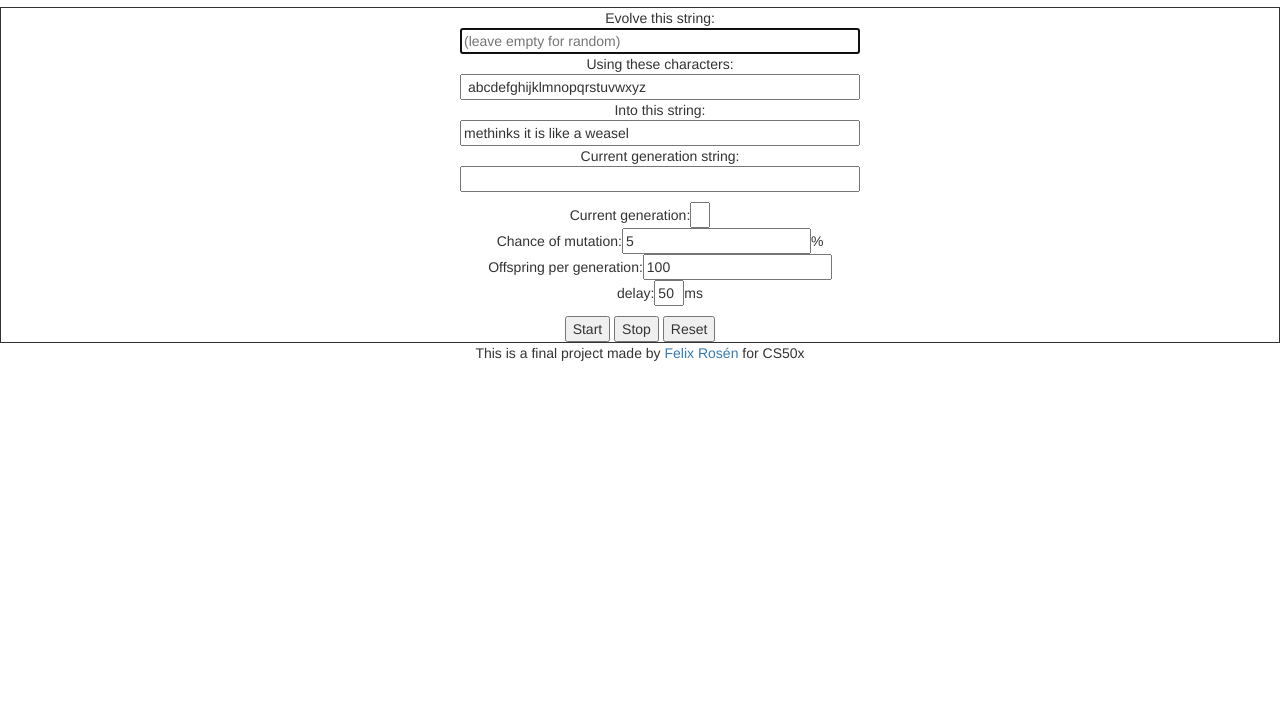
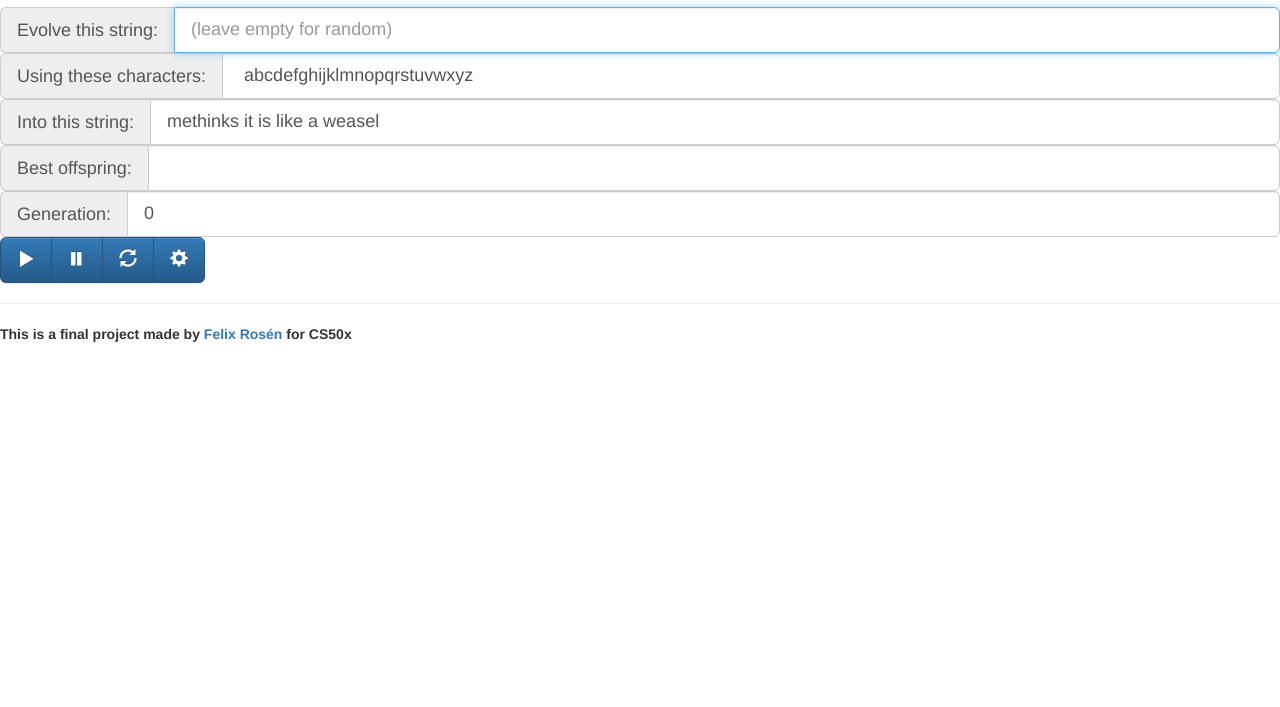
Before and after one commit to TheFelixR/Weasle-Program, a plain HTML site: page index.html in a window 1280 px wide. Shown: the part 93-800 px from the top of the page. Drawn offline with nearby package versions, Linux system fonts and the light colour scheme.

Commit message:
update index.html
Added boostrap functionalities

```diff
--- a/index.html
+++ b/index.html
@@ -2,17 +2,23 @@
 
 <html>
 	<head>
-		<!-- My own CSS -->
-        <link rel="stylesheet" type="text/css" href="style.css">
+    	<!-- jQuery and bootstrap js files -->
+    	<script src="https://ajax.googleapis.com/ajax/libs/jquery/1.9.1/jquery.min.js"></script>
+    	<script src="https://maxcdn.bootstrapcdn.com/bootstrap/3.3.6/js/bootstrap.min.js"></script>
         <!-- My own JavaScript -->
-        <script src="scripts.js"></script>
+        <script type="text/javascript" src="handler.js"></script>
+        <script type="text/javascript" src="functions.js"></script>
         <!-- character encoding so that it will be easier for mobile devices -->
         <meta charset="utf-8">
 	    <meta name="viewport" content="width=device-width, initial-scale=1">
 	    <!-- bootstraps css files (CDN) -->
 	    <link rel="stylesheet" href="https://maxcdn.bootstrapcdn.com/bootstrap/3.3.6/css/bootstrap.min.css">
+    	<!-- my costum bootstrap css -->
+	    <link rel="stylesheet" type="text/css" href="custom.css">
 	    <!-- Optional Bootstrap theme -->
 	    <link rel="stylesheet" href="https://maxcdn.bootstrapcdn.com/bootstrap/3.3.6/css/bootstrap-theme.min.css">
+    	<!-- favicon -->
+    	<link href='favicon' type='image/x-icon'/ >
 
 		<title>Methinks it is like a weasel</title>
 	</head>
@@ -24,43 +30,81 @@
 		</div>
 
 		<div id=middle>
-			<div id="settings">
-				<ul>
+			<!-- INPUTS/OUTPUTS -->
+			<div id="general">
+				<div class="input-group input-group-lg">
+					<span class="input-group-addon">Evolve this string:</span>
+					<input type="text" id="start_text" class="form-control" placeholder="(leave empty for random)" autofocus>
+				</div>
+				<div class="input-group input-group-lg">
+					<span class="input-group-addon">Using these characters:</span>
+					<input type="text" id="characters" class="form-control" value=" abcdefghijklmnopqrstuvwxyz">
+				</div>
 
-					Evolve this string:
-					<li><input type="text" id="start_text" placeholder="(leave empty for random)" autofocus></li>
-					Using these characters:
-					<li><input type="text" id="characters" value=" abcdefghijklmnopqrstuvwxyz"></li>
-					Into this string:
-					<li><input type="text" id="target_text" value="methinks it is like a weasel"></li>
-					Current generation string:
-					<li><input type="text" id="output_text"></li>
-				</ul>
+				<div class="input-group input-group-lg">
+					<span class="input-group-addon">Into this string:</span>
+					<input type="text" id="target_text" class="form-control" value="methinks it is like a weasel">
+				</div>
+
+				<div class="input-group input-group-lg">
+					<span class="input-group-addon">Best offspring:</span>
+					<input type="text" id="output_text" class="form-control">
+				</div>
+
+				<div class="input-group input-group-lg">
+					<span class="input-group-addon">Generation:</span>
+					<input type="text" id="generations" class="form-control" value="0">
+				</div>
 			</div>
-					<div id="current">
-							Current generation:<input type="text" id="generations">
-					</div>
+			<!-- BUTTONS -->
+			<div class="btn-group">
+				<button class="btn btn-primary btn-lg" type="button" id="start"><span class="glyphicon glyphicon-play"></button>
+				<button class="btn btn-primary btn-lg" type="button" id="stop"><span class="glyphicon glyphicon-pause"></button>
+				<!--window.location.reload()-->
+				<button class="btn btn-primary btn-lg" type="button" id="reset"><span class="glyphicon glyphicon-refresh"></button>
+					<!-- Button trigger modal -->
+				<button class="btn btn-primary btn-lg" type="button" data-toggle="modal" data-target="#myModal"><span class="glyphicon glyphicon-cog"></button>
+			</div>
 
-				<div id="mutation_settings">
-					<ul>
-						<li>Chance of mutation:<input id="mutation_rate" type="number" value="5">%</li>
-						<li>Offspring per generation:<input id="amount_offspring" type"number" value="100"></li>
-						<li>delay:<input id="delay" type="text" max="100" min="1" value="50">ms</li>
-					</ul>
-					<div id="control_handlers">
-						<input type="button" value="Start" onclick="main()">
-						<input type="button" value="Stop" onclick="stop()">
-						<input type="reset" value="Reset" onClick="window.location.reload()">
-					</div>
-				</div>
+			<!-- Modal -->
+			<div class="modal fade" id="myModal" tabindex="-1" role="dialog" aria-labelledby="myModalLabel">
+			  <div class="modal-dialog" role="document">
+			    <div class="modal-content">
+			      <div class="modal-header">
+			        <h4 class="modal-title" id="myModalLabel">Settings</h4>
+			      </div>
+			      <div class="modal-body">
+					<!-- SETTINGS -->
+					<div id="settings">
+				  		<div class="input-group">
+					  		<span class="input-group-addon">Mutation:</span>
+					  		<input id="mutation_rate" type="number" value="5" class="form-control">
+							<span class="input-group-addon">%</span>
+						</div> <!-- input-group -->
+
+						<div class="input-group">
+							<span class="input-group-addon">Offspring:</span>
+							<input id="amount_offspring" type"number" value="100" class="form-control">
+							<span class="input-group-addon">/generation</span>
+						</div> <!-- input-group -->
+
+						<div class="input-group">
+							<span class="input-group-addon">delay:</span>
+							<input id="delay" type="text" max="100" min="1" value="50" class="form-control">
+							<span class="input-group-addon">ms</span>
+						</div> <!-- input-group -->
+					</div> <!-- /settings -->
+			      </div>
+			      <div class="modal-footer">
+			        <button type="button" class="btn btn-primary" data-dismiss="modal">Return</button>
+			      </div>
+			    </div>
+			  </div>
+			</div>
+		</div> <!-- middle -->
+		<hr>
+		<div id=footer>
+			<p><b>This is a final project made by <a href="https://github.com/TheFelixR">Felix Ros&eacute;n </a>for CS50x</b></p>
 		</div>
-
-		<div id=footer>
-			<p>This is a final project made by <a href="https://github.com/TheFelixR">Felix Ros&eacute;n</a> for CS50x</p>
-		</div>
-
-	<!-- jQuery and bootstrap js files -->
-    <script src="https://ajax.googleapis.com/ajax/libs/jquery/1.11.3/jquery.min.js"></script>
-    <script src="https://maxcdn.bootstrapcdn.com/bootstrap/3.3.6/js/bootstrap.min.js"></script>
 	</body>
 </html>
```
